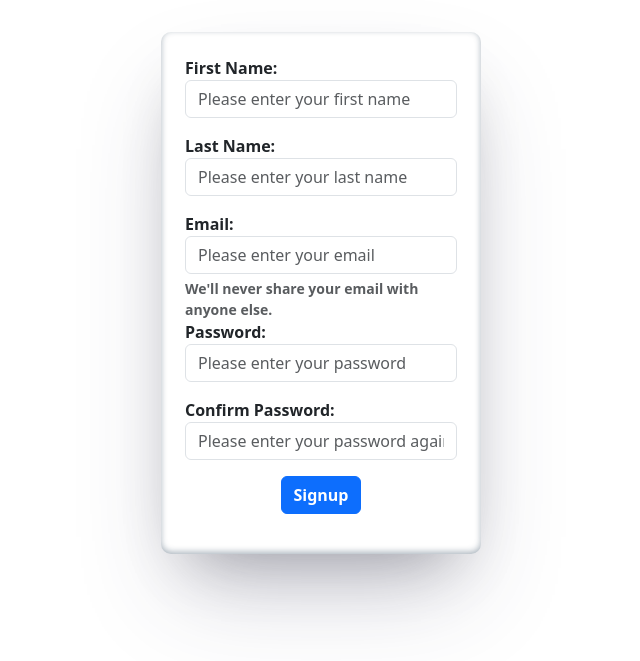
After one commit to Kevinbaker2023/Flask-week5-day1, a Flask app: page /signup in a window 1280 px wide. The commit adds this page. Shown: the top 661 px of the page, without its empty margins (319-959 px from the left). Run offline with Flask 3, Linux system fonts and the light colour scheme.

Commit message:
finished signup and login

```diff
--- a/app/forms.py
+++ b/app/forms.py
@@ -1,7 +1,20 @@
 from flask_wtf import FlaskForm
-from wtforms import StringField, SubmitField
-from wtforms.validators import DataRequired
+from wtforms import StringField, SubmitField, EmailField, PasswordField
+from wtforms.validators import DataRequired, EqualTo
 
-class Pokemon_Name(FlaskForm):
-    pokemon = StringField('Pokemon', validators=[DataRequired()])
+class PokemonName(FlaskForm):
+    pokemon = StringField('Pokemon: ', validators=[DataRequired()])
     submit_btn = SubmitField('Enter')
+
+class LoginForm(FlaskForm):
+    email = EmailField('Email: ', validators=[DataRequired()])
+    password = PasswordField('Password: ', validators=[DataRequired()])
+    submit_btn = SubmitField('Login')
+
+class SignupForm(FlaskForm):
+    first_name = StringField('First Name: ', validators=[DataRequired()])
+    last_name = StringField('Last Name: ', validators=[DataRequired()])
+    email = EmailField('Email: ', validators=[DataRequired()])
+    password = PasswordField('Password: ', validators=[DataRequired()])
+    confirm_password = PasswordField('Confirm Password: ', validators=[DataRequired(), EqualTo('password')])
+    submit_btn = SubmitField('Signup')
--- a/app/routes.py
+++ b/app/routes.py
@@ -1,15 +1,47 @@
 from flask import request, render_template
 import requests
-from app.forms import Pokemon_Name
+from app.forms import PokemonName, LoginForm, SignupForm
 from app import app
 
 @app.route("/")
+@app.route('/home')
 def greeting():
     return 'Welcome to Pokemon!'
 
+REGISTERED_USERS = {}
+
+@app.route('/login', methods=['GET', 'POST'])
+def login():
+    form = LoginForm()
+    if request.method == 'POST' and form.validate_on_submit():
+        email = form.email.data.lower()
+        password = form.password.data
+        if email in REGISTERED_USERS and password == REGISTERED_USERS[email]['password']:
+            return f"Welcome {REGISTERED_USERS[email]['name']}!"
+        else:
+            return 'Email or password was incorrect, please try again.'
+    else:
+        return render_template('login.html', form=form)
+
+@app.route('/signup', methods=['GET', 'POST'])
+def signup():
+    form = SignupForm()
+    if request.method == 'POST' and form.validate_on_submit():
+        name = form.first_name.data + ' ' + form.last_name.data
+        email = form.email.data.lower()
+        password = form.password.data
+        REGISTERED_USERS[email] = {
+            'name': name,
+            'password': password
+        }
+        print(REGISTERED_USERS)
+        return 'Please proceed to login'
+    else:
+        return render_template('signup.html', form=form)
+
 @app.route('/poke', methods=['GET', 'POST'])
 def poke():
-    form = Pokemon_Name()
+    form = PokemonName()
     if request.method == 'POST' and form.validate_on_submit():
         pokemon = form.pokemon.data.lower()
         print(pokemon)
@@ -38,7 +70,8 @@ def get_pokemon_data(data):
             'image': f"{new_pokemon_data['sprites']['front_shiny']}",
             'hp': f"{new_pokemon_data['stats'][0]['base_stat']}",
             'attack': f"{new_pokemon_data['stats'][1]['base_stat']}",
-            'defense': f"{new_pokemon_data['stats'][2]['base_stat']}"
+            'defense': f"{new_pokemon_data['stats'][2]['base_stat']}",
+            'move': f"{new_pokemon_data['moves'][16]['move']['name']}"
         }
         if len(pokemon_list) <= 0:
             pokemon_list.append(pokemon_dict)
--- /dev/null
+++ b/app/static/css/styles.css
@@ -0,0 +1,10 @@
+#login-form{
+    box-shadow: rgba(50, 50, 93, 0.25) 0px 50px 100px -20px, rgba(0, 0, 0, 0.3) 0px 30px 60px -30px, rgba(10, 37, 64, 0.35) 0px -2px 6px 0px inset;
+    border-radius: 10px;
+    margin-top: 2rem;
+    padding: 1.5rem;
+}
+
+#card{
+    border-radius: 25px;
+}
--- a/app/templates/base.html
+++ b/app/templates/base.html
@@ -5,6 +5,7 @@
     <meta http-equiv="X-UA-Compatible" content="IE=edge">
     <meta name="viewport" content="width=device-width, initial-scale=1.0">
     <link href="https://cdn.jsdelivr.net/npm/bootstrap@5.3.0-alpha3/dist/css/bootstrap.min.css" rel="stylesheet" integrity="sha384-KK94CHFLLe+nY2dmCWGMq91rCGa5gtU4mk92HdvYe+M/SXH301p5ILy+dN9+nJOZ" crossorigin="anonymous">
+    <link rel="stylesheet" href="{{ url_for('static', filename='css/styles.css')}}">
     <title>{% block title %} {% endblock %}</title>
 </head>
 <body>
--- /dev/null
+++ b/app/templates/signup.html
@@ -0,0 +1,35 @@
+{% extends 'base.html' %}
+
+{% block title %}
+    Signup Page
+{% endblock %}
+
+{% block content %}
+<div class="container w-25 fw-bold" id="login-form">
+    <form action="" method="POST">
+            {{ form.hidden_tag() }}
+            <div class="mb-3">
+              {{ form.first_name.label }}
+              {{ form.first_name(class="form-control", placeholder='Please enter your first name') }}
+            </div>
+            <div class="mb-3">
+                {{ form.last_name.label }}
+                {{ form.last_name(class="form-control", placeholder='Please enter your last name') }}
+            </div>
+            <div class="mb-3">
+                {{ form.email.label }}
+                {{ form.email(class="form-control", placeholder='Please enter your email') }}
+            <div id="emailHelp" class="form-text">We'll never share your email with anyone else.</div>
+            <div class="mb-3">
+                {{ form.password.label }}
+                {{ form.password(class="form-control", placeholder='Please enter your password') }}
+            </div>
+            <div class="mb-3">
+                {{ form.confirm_password.label }}
+                {{ form.confirm_password(class="form-control", placeholder='Please enter your password again') }}
+            </div>
+            {{ form.submit_btn(class="btn btn-primary d-block mx-auto fw-bold") }}
+    </form>
+</div>
+
+{% endblock %}
```
Also changed, not shown: app/templates/login.html (added, +23 -0 lines), app/templates/poke.html (+15 -24 lines).
